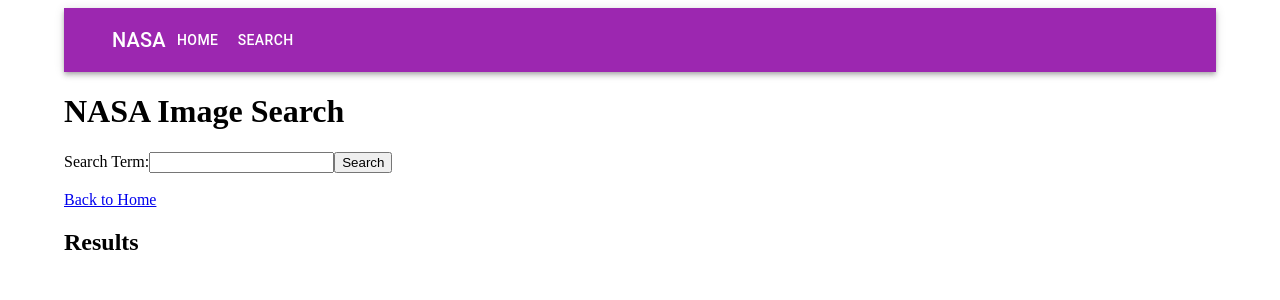
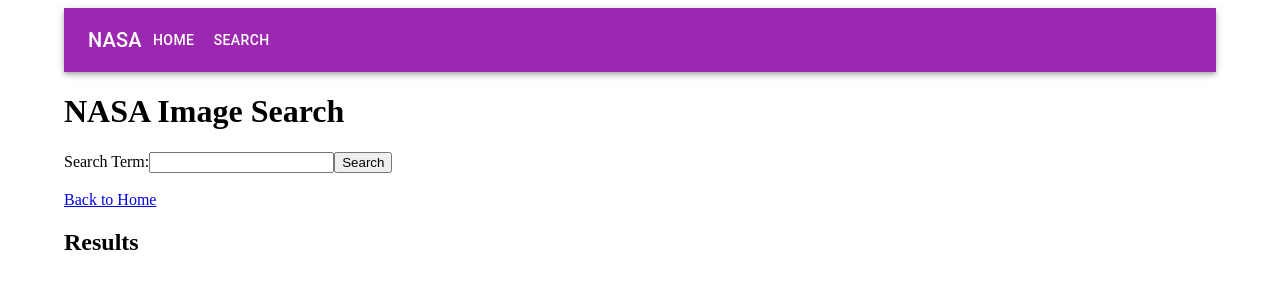
Before and after one commit to aniqaqill/nasa, a React (Create React App) app: page /search in a window 1280 px wide. Shown: the top 300 px of the page. Built offline with nearby package versions, Linux system fonts and the light colour scheme.

Commit message:
Update UI

```diff
--- a/src/components/navbar/index.js
+++ b/src/components/navbar/index.js
@@ -2,12 +2,11 @@
 import React from "react";
 import { Link } from "react-router-dom";
 
-import { AppBar, Toolbar, Typography, Button, Container } from "@mui/material";
+import { AppBar, Toolbar, Typography, Button } from "@mui/material";
 
 function Navbar() {
   return (
-    <AppBar position="static" color="secondary">
-      <Container maxWidth="lg">
+    <AppBar position="static" color="secondary" fullWidth>
       <Toolbar>
         <Typography variant="h6">NASA</Typography>
         <Button color="inherit" component={Link} to="/nasa">
@@ -17,7 +16,6 @@
           Search
         </Button>
       </Toolbar>
-      </Container>
     </AppBar>
   );
 }
--- a/src/pages/Home.js
+++ b/src/pages/Home.js
@@ -37,12 +37,12 @@
     // Render the data
     return (
       //create a mui container
-      <Container>
+      <>
         <Navbar />
         <h1>{data.title}</h1>
         <p>{data.explanation}</p>
         <img src={data.url} alt="" />
-      </Container>
+      </>
     );
   }
 }
--- a/src/pages/Search.js
+++ b/src/pages/Search.js
@@ -32,7 +32,7 @@
 
   render() {
     return (
-      <div>
+      <>
         <Navbar />
         <h1>NASA Image Search</h1>
         <form onSubmit={this.handleSearchSubmit}>
@@ -57,7 +57,7 @@
             </li>
           ))}
         </ul>
-      </div>
+      </>
     );
   }
 }
```
Lines whose indentation alone changed are shown as unchanged.
